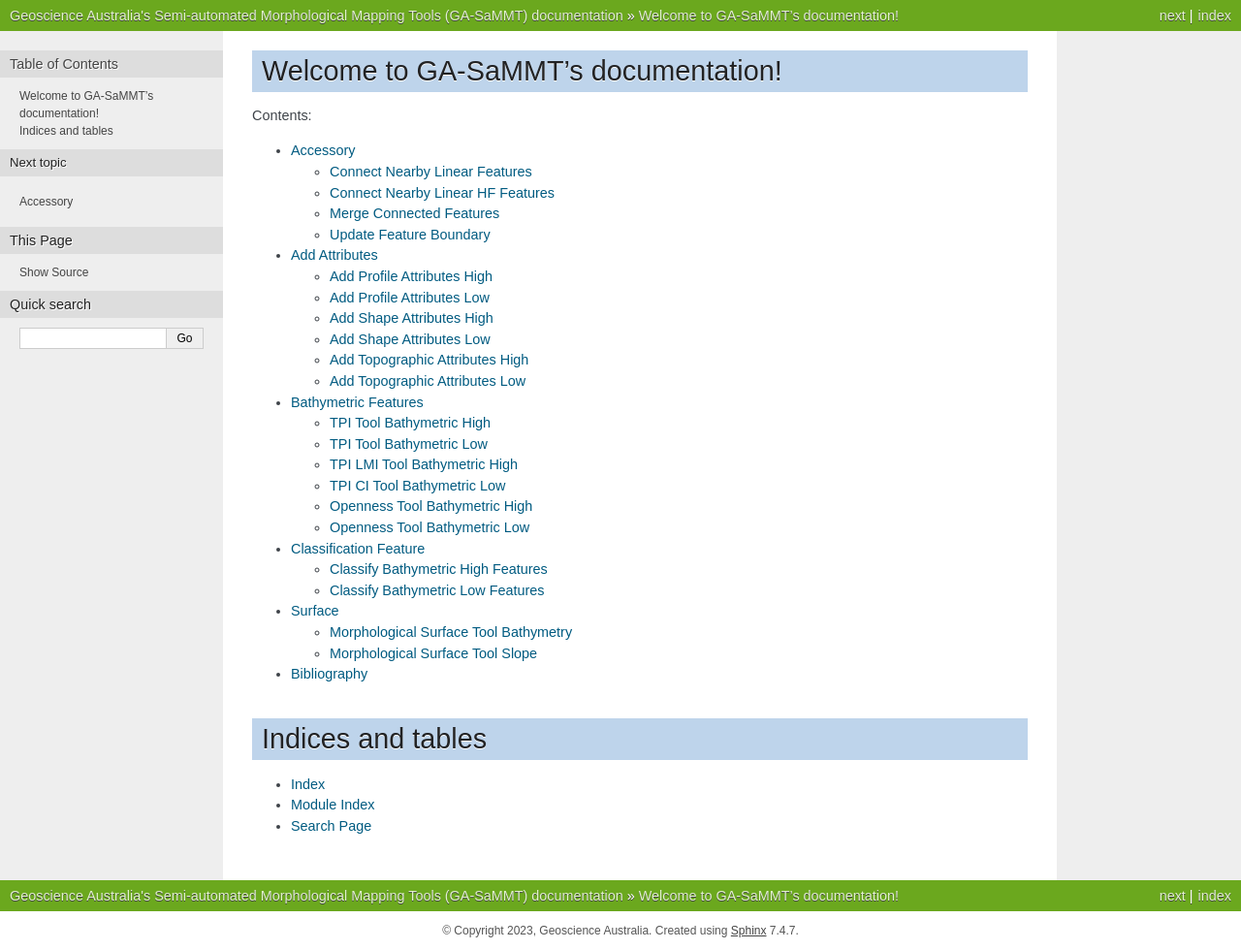
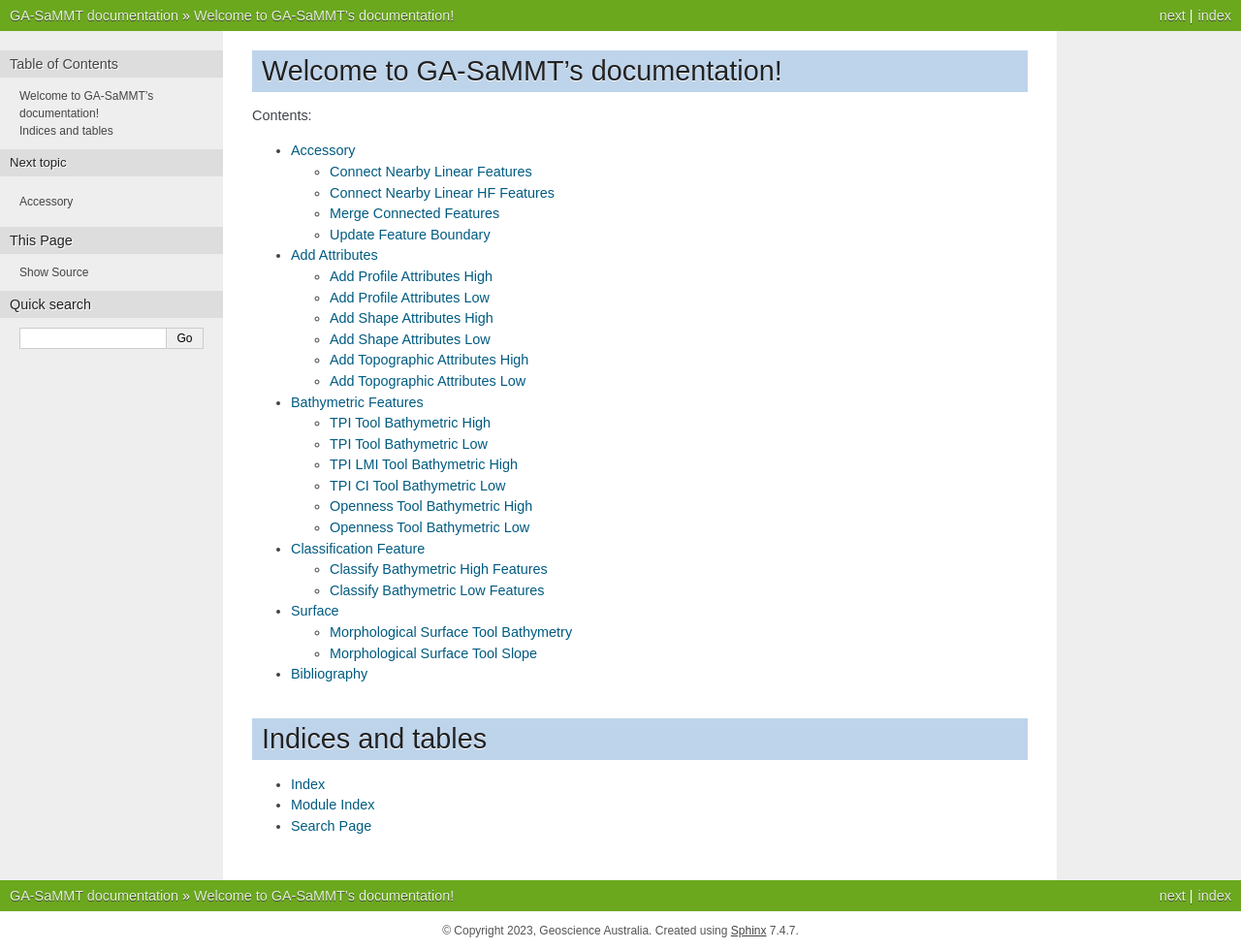
Before and after one commit to GeoscienceAustralia/GA-SaMMT, a Sphinx documentation site: the page built from docs/source/index.rst, in a window 1280 px wide. Shown: the whole page at 97% size. Built offline with Sphinx 7.4.7, drawn with Linux system fonts in a browser that asks for light colours; pages that are not in the unit, such as notebooks, are missing from menus.

```diff
--- a/docs/source/conf.py
+++ b/docs/source/conf.py
@@ -6,7 +6,7 @@
 # -- Project information -----------------------------------------------------
 # https://www.sphinx-doc.org/en/master/usage/configuration.html#project-information
 
-project = "Geoscience Australia's Semi-automated Morphological Mapping Tools (GA-SaMMT)"
+project = "GA-SaMMT"
 copyright = "2023, Geoscience Australia"
 author = "Marine and Coastal Geoscience Team"
 
@@ -24,6 +24,10 @@ exclude_patterns = []
 
 # -- Options for LaTeX output -------------------------------------------------
 # latex_logo = "images/test-image.png"
+latex_elements = {
+    'fncychap': '\\usepackage[Bjornstrup]{fncychap}',
+    # ...
+}
 
 # -- Options for HTML output -------------------------------------------------
 # https://www.sphinx-doc.org/en/master/usage/configuration.html#options-for-html-output
```
